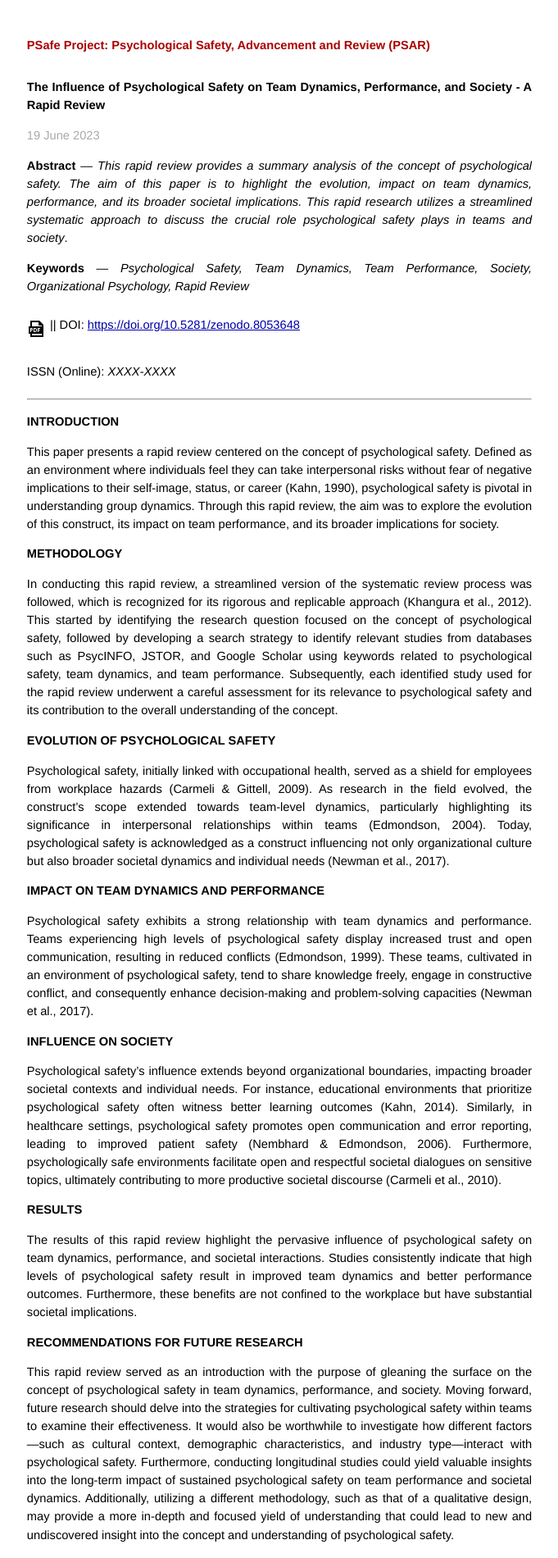
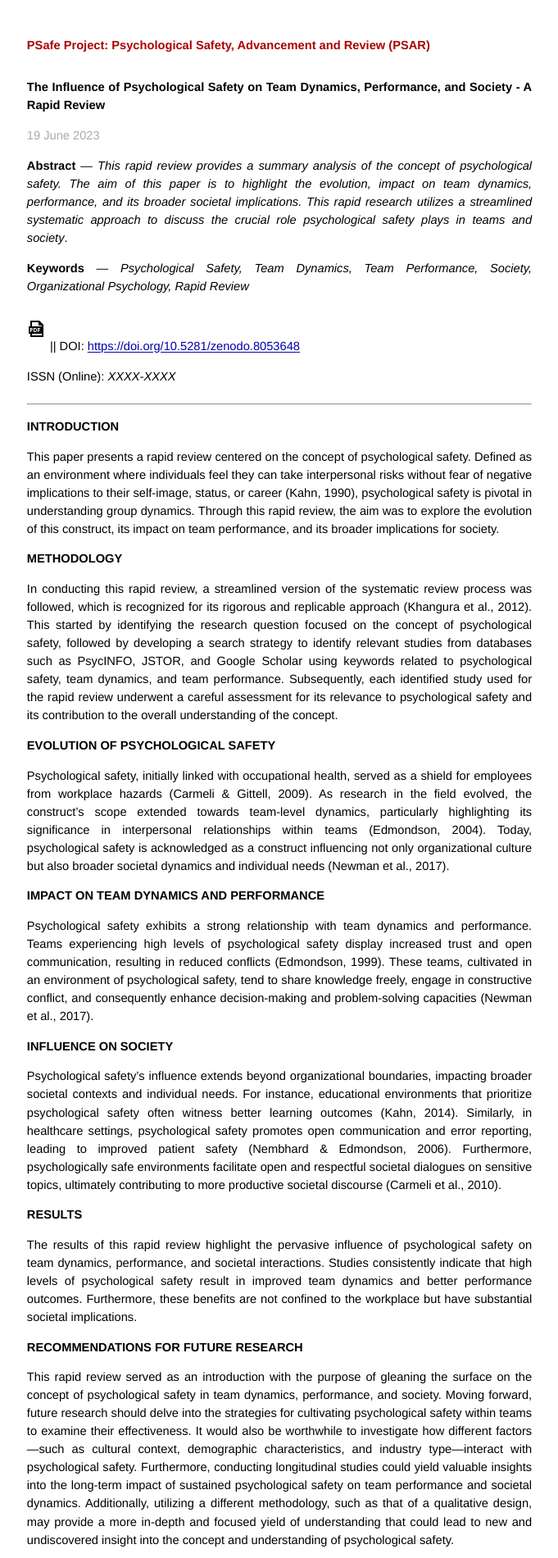
Before and after one commit to atidbit/psafe, a Jekyll site: the page built from _posts/2023-06-19-influence-of-psychological-safety-a-rapid-review.md, in a window 1280 px wide. Shown: the top 1900 px of the page at 82% size, without its empty margins (299-980 px from the left). Built offline with Jekyll 4.4.1, drawn with Linux system fonts in a browser that asks for light colours.

Commit message:
Update 2023-06-19-influence-of-psychological-safety-a-rapid-review.md

```diff
--- a/_posts/2023-06-19-influence-of-psychological-safety-a-rapid-review.md
+++ b/_posts/2023-06-19-influence-of-psychological-safety-a-rapid-review.md
@@ -17,7 +17,7 @@
 **Keywords** — _Psychological Safety, Team Dynamics, Team Performance, Society,
 Organizational Psychology, Rapid Review_
 
-<a href="https://zenodo.org/record/8053648/files/Influence_of_Psychological_Safety_A_Rapid_Review.pdf?download=1" target="_blank"><img src="/images/pdf-icon.png" align="middle"></a> ||
+<a href="https://zenodo.org/record/8053648/files/Influence_of_Psychological_Safety_A_Rapid_Review.pdf?download=1" target="_blank"><img src="/images/pdf-icon.png"></a> ||
 DOI: <a href="https://doi.org/10.5281/zenodo.8053648" target="_blank">https://doi.org/10.5281/zenodo.8053648</a>
 
 ISSN (Online): _XXXX-XXXX_
```
